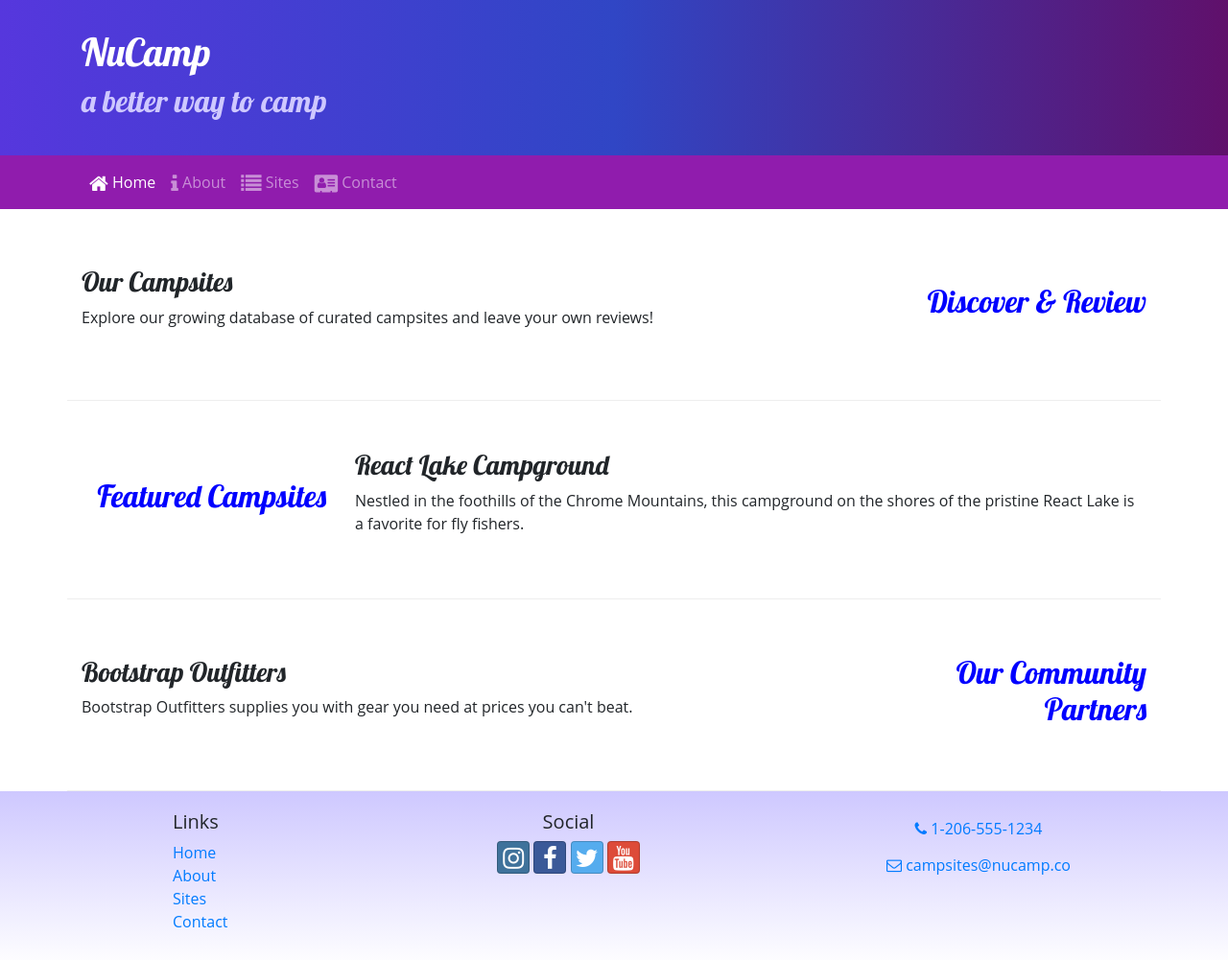
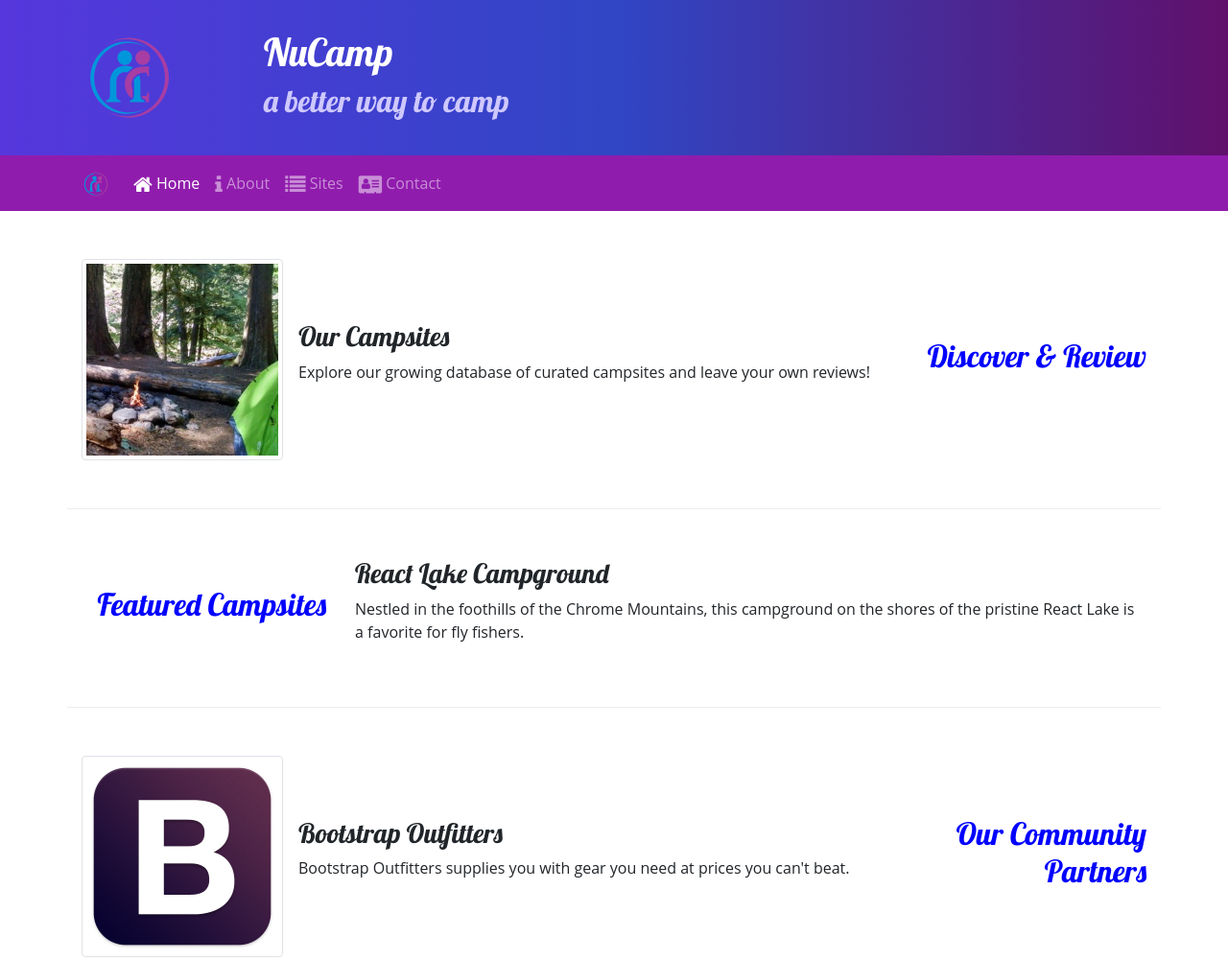
Before and after one commit to krisb09/nucampsite, a website: page index.html in a window 1280 px wide. Shown: the top 1001 px of the page at 96% size. Drawn offline with nearby package versions, Linux system fonts and the light colour scheme.

Commit message:
Images and Media

```diff
--- a/index.html
+++ b/index.html
@@ -27,6 +27,9 @@
     <header class="jumbotron jumbotron-fluid">
         <div class="container">
             <div class="row">
+                <div class="col-4 col-sm-3 col-md-2 align-self-center">
+                    <a href="index.html"><img src="img/logo.png" class="img-fluid" alt="" /></a>
+                </div>
                 <div class="col">
                     <h1>NuCamp</h1>
                     <h2>a better way to camp</h2>
@@ -36,8 +39,8 @@
     </header>
 
     <nav class="navbar navbar-expand-sm navbar-dark text-white sticky-top">
-
         <div class="container">
+            <a class="navbar-brand" href="index.html"><img src="img/logo.png" height="30" width="30" alt="nav bar logo"></a>
             <button class="navbar-toggler" type="button" data-toggle="collapse" data-target="#nucampNavbar">
               <span class="navbar-toggler-icon"></span>
             </button>
@@ -66,8 +69,13 @@
                 <h2 class="text-sm-right">Discover & Review</h2>
             </div>
             <div class="col">
-                <h3>Our Campsites</h3>
-                <p class="d-none d-sm-block">Explore our growing database of curated campsites and leave your own reviews!</p>
+                <div class="media">
+                    <img class="d-flex mr-3 img-thumbnail" src="img/breadcrumb-trail-thumb.jpg" alt="Breadcrumb Trail thumbnail">
+                    <div class="media-body align-self-center">
+                        <h3>Our Campsites</h3>
+                        <p class="d-none d-sm-block">Explore our growing database of curated campsites and leave your own reviews!</p>
+                    </div>
+                </div>
             </div>
         </div>
 
@@ -86,8 +94,13 @@
                 <h2 class="text-sm-right">Our Community Partners</h2>
             </div>
             <div class="col">
-                <h3>Bootstrap Outfitters</h3>
-                <p class="d-none d-sm-block">Bootstrap Outfitters supplies you with gear you need at prices you can't beat.</p>
+                <div class="media">
+                    <img class="d-flex mr-3 img-thumbnail" src="img/bootstrap-thumb.png" alt="Bootstrap Outfitters" />
+                    <div class="media-body align-self-center">
+                        <h3>Bootstrap Outfitters</h3>
+                        <p class="d-none d-sm-block">Bootstrap Outfitters supplies you with gear you need at prices you can't beat.</p>
+                    </div>
+                </div>
             </div>
         </div>
     </div>
```
Also changed, not shown: aboutus.html (+4 -0 lines), contactus.html (+4 -0 lines), img/bootstrap-thumb.png (added), img/breadcrumb-trail-thumb.jpg (added), img/breadcrumb-trail.jpg (added), img/chrome-river-thumb.jpg (added), img/chrome-river.jpg (added), img/logo.png (added), img/react-lake-thumb.jpg (added), img/react-lake.jpg (added), 1 other file.
